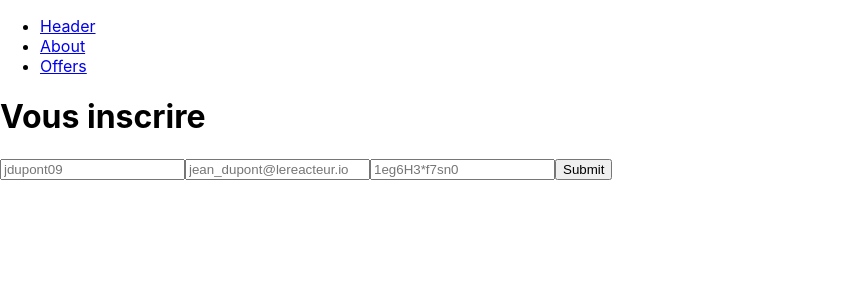
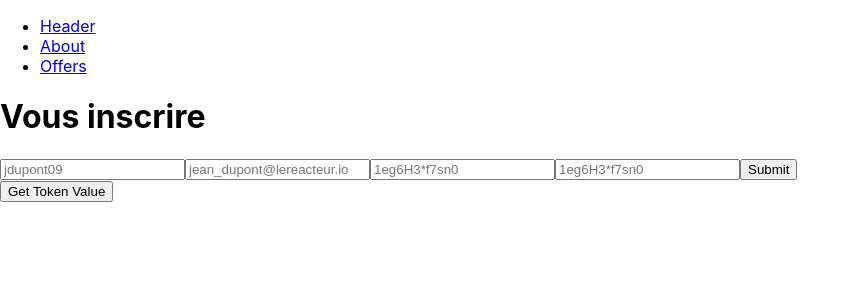
Before and after one commit to Chendadev/Vinted-frontend, a React (Create React App) app: page /signup in a window 1280 px wide. Shown: the top 300 px of the page, without its empty margins (0-860 px from the left). Built offline with nearby package versions, Linux system fonts and the light colour scheme; the HTML template or start-up script is replaced by a standard one.

Commit message:
method onclick to submit form with variable token

```diff
--- a/package.json
+++ b/package.json
@@ -7,6 +7,7 @@
     "@testing-library/react": "^13.0.0",
     "@testing-library/user-event": "^13.2.1",
     "axios": "^0.27.2",
+    "js-cookie": "^3.0.1",
     "react": "^18.1.0",
     "react-dom": "^18.1.0",
     "react-router-dom": "^6.3.0",
--- a/src/App.css
+++ b/src/App.css
@@ -6,11 +6,10 @@
 img {
   width: 197px;
   height: 329px;
+  object-fit: cover;
 }
 
 .card {
-  display: flex;
-  flex-direction: column;
   border: solid salmon 2px;
   padding: 10px;
 }
--- a/src/components/containers/Signup.js
+++ b/src/components/containers/Signup.js
@@ -1,10 +1,15 @@
 import React from 'react'
 import { useState } from "react";
+import Cookies from "js-cookie";
 
 export default function Signup() {
     const [user, setUser] = useState("");
     const [email, setEmail] = useState("");
     const [password, setPassword] = useState("");
+    const [confirmPassword, setConfirmPassword] = useState("");
+
+    const token = "fSFBIbI3XtZyF79i";
+    Cookies.set("token", token);
 
     const handleUserChange = event => {
         const value = event.target.value;
@@ -21,10 +26,20 @@ export default function Signup() {
         setPassword(value);
     };
 
+    const handleConfirmPasswordChange = event => {
+        const value = event.target.value;
+        setConfirmPassword(value);
+    };
+
     const handleSubmit = event => {
         event.preventDefault(); // Pour empêcher le navigateur de changer de page lors de la soumission du formulaire
-        console.log(email, password);
+        if (password === confirmPassword) {
+
+        } else {
+            alert("mot de passe différents")
+        }
     };
+
     return (
         <div className="form-signup">
             <h1>Vous inscrire</h1>
@@ -47,9 +62,25 @@ export default function Signup() {
                     name="password"
                     value={password}
                     onChange={handlePasswordChange} />
+                <input
+                    placeholder="1eg6H3*f7sn0"
+                    type="password"
+                    name="confirmPassword"
+                    value={confirmPassword}
+                    onChange={handleConfirmPasswordChange} />
 
-                <input type="submit" value="Submit" />
+                <input type="submit" value="Submit" onClick={() => {
+                    Cookies.set("token", token);
+                }} />
             </form>
+            <button
+                onClick={() => {
+                    console.log(Cookies.get("token", token));
+                }}
+            >
+                Get Token Value
+            </button>
         </div>
     )
+
 }
```
Also changed, not shown: 1 other file (tests, documents, lock files or other folders).
